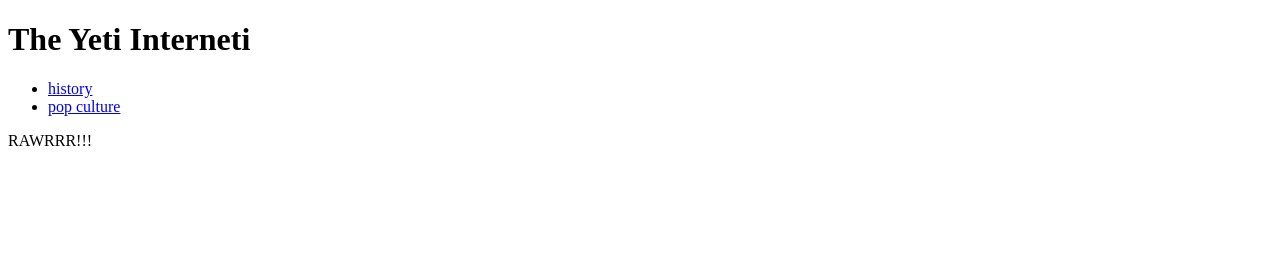
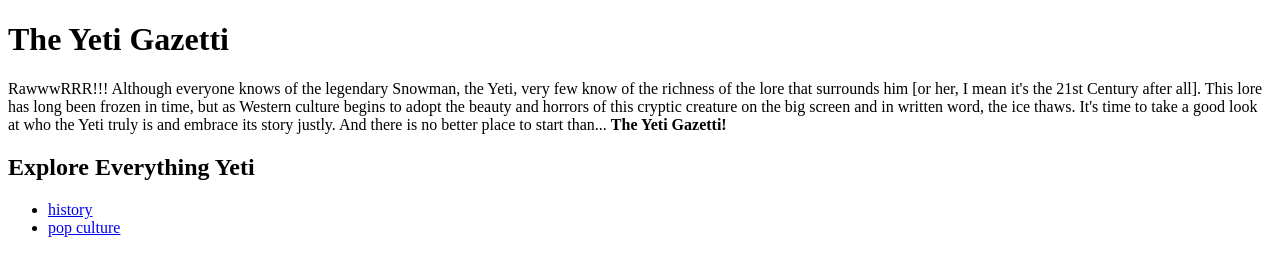
Before and after one commit to justGrasse/justGrasse.github.io, a plain HTML site: page index.html in a window 1280 px wide. Drawn offline with Linux system fonts and the light colour scheme.

Commit message:
add more intro content to website

```diff
--- a/index.html
+++ b/index.html
@@ -1,18 +1,20 @@
 <!DOCTYPE html>
 <html>
 <head>
-	<title>The Yeti Interneti</title>
+	<title>The Yeti Gazetti</title>
 </head>
 <body>
 
-<h1>The Yeti Interneti</h1>
+<h1>The Yeti Gazetti</h1>
+
+<p>RawwwRRR!!! Although everyone knows of the legendary Snowman, the Yeti, very few know of the richness of the lore that surrounds him [or her, I mean it's the 21st Century after all].  This lore has long been frozen in time, but as Western culture begins to adopt the beauty and horrors of this cryptic creature on the big screen and in written word, the ice thaws.  It's time to take a good look at who the Yeti truly is and embrace its story justly.  And there is no better place to start than... <b>The Yeti Gazetti!</b></p>
+
+<h2>Explore Everything Yeti</h2>
 
 <ul>
 	<li><a href="history.html">history</a></li>
 	<li><a href="pop_culture.html">pop culture</a></li>
 </ul>
 
-<p>RAWRRR!!!</p>
-
 </body>
 </html>
```
Also changed, not shown: photos/Yeti_by_Philippe_Semeria.jpg (added), photos/bigfoot-1620140_1920.jpg (added), photos/yeti-575808.png (added).
